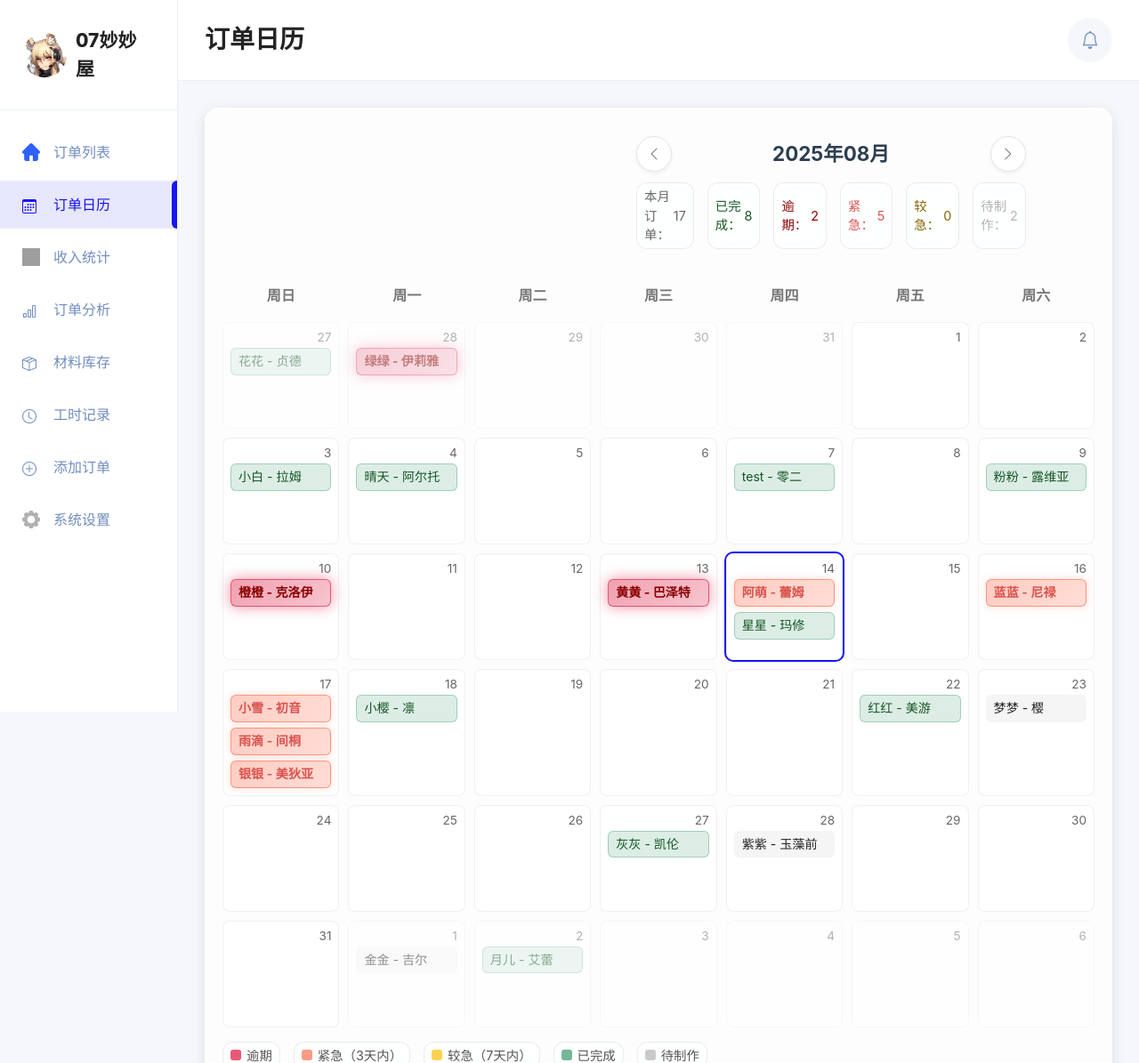
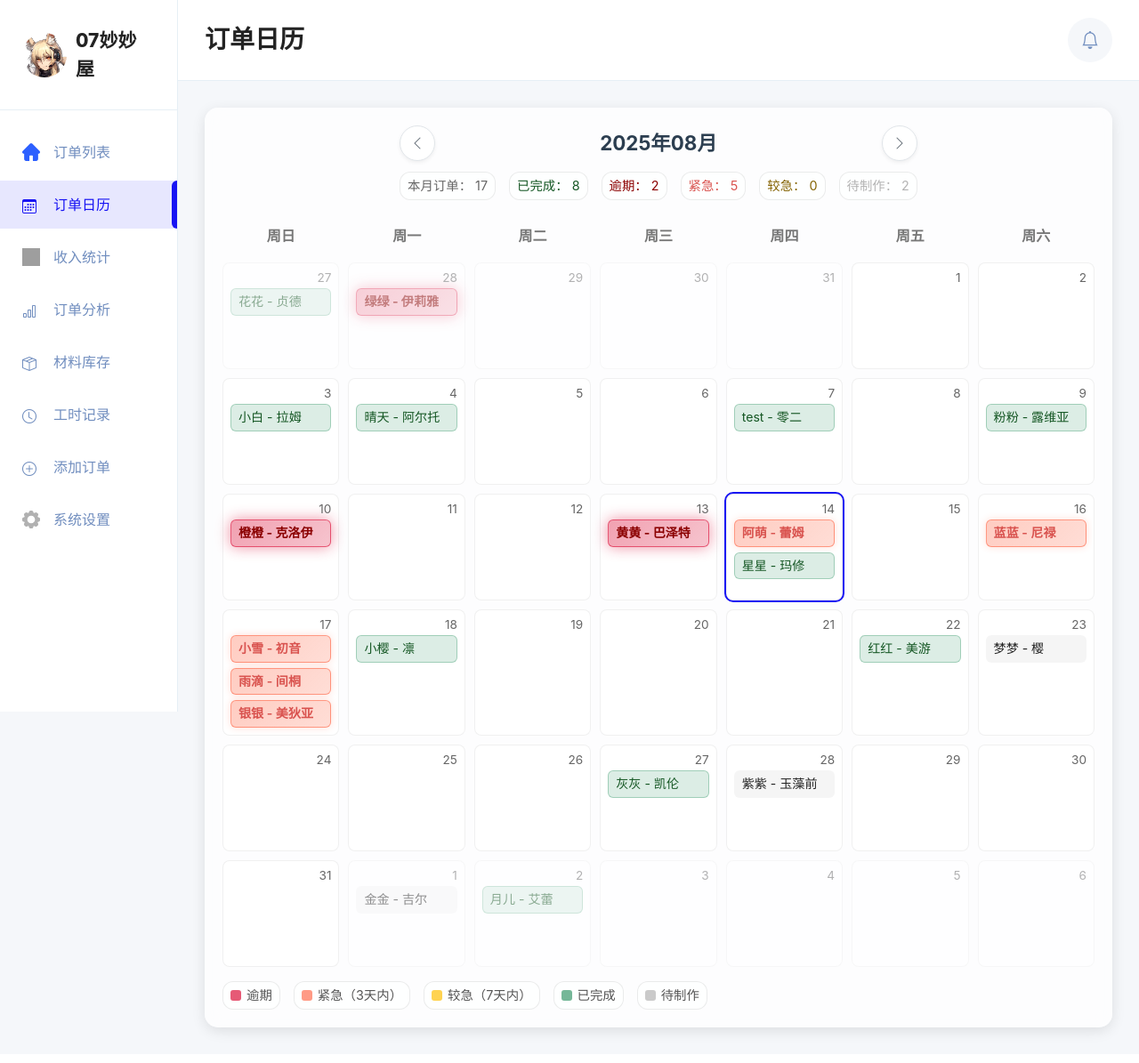
Before and after one commit to TheFnend/coshair, a Flask app: page /calendar in a window 1280 px wide; the page is wider, and only the part inside the window is pictured. Shown: the top 1195 px of that part at 89% size. After the commit the page ends 1168 px from the top of that part, so only its background shows below. Run offline with Flask 3, Linux system fonts and the light colour scheme; some libraries are stand-ins or nearby versions; grey boxes are pictures that could not be loaded.

Commit message:
feat(calendar): 修复月份位置

```diff
--- a/templates/calendar.html
+++ b/templates/calendar.html
@@ -14,8 +14,14 @@
 .calendar-header {
     display: flex;
     justify-content: space-between;
+    /* 居中整个头部区域 */
+    justify-content: center;
     align-items: center;
     margin-bottom: 20px;
+    /* 在父容器中水平居中 */
+    margin: 0 auto 20px;
+    width: max-content;
+    max-width: 100%;
 }
 .calendar-title-section {
     display: flex;
@@ -192,7 +198,7 @@
 {% block content %}
 <div class="calendar-container">
     <div class="calendar-header">
-        <div class="calendar-title-section" style="padding: 12px 465px;">
+        <div class="calendar-title-section">
 
             <div class="title-and-nav">
                 <button class="nav-btn-circle" onclick="previousMonth()" title="上个月">
```
